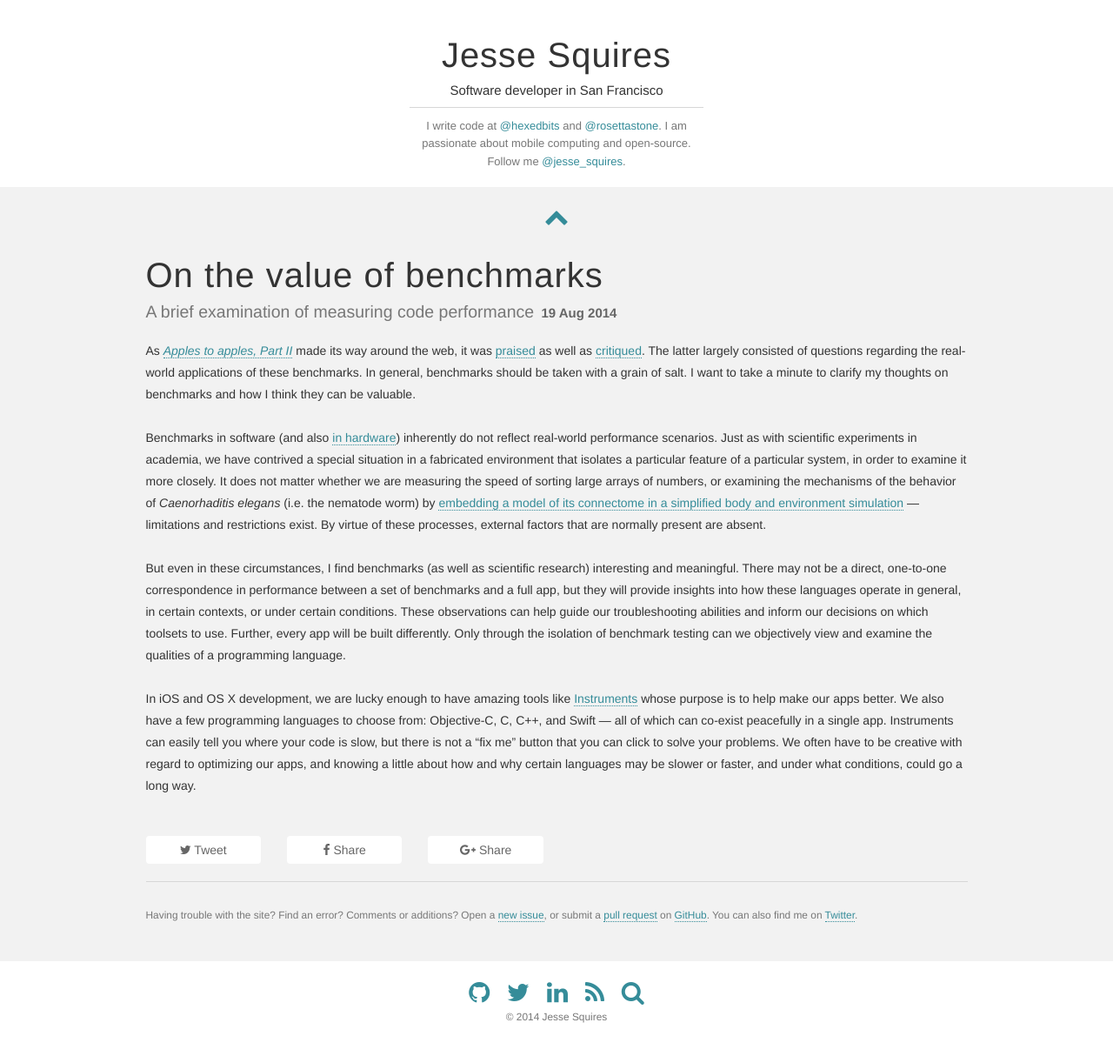
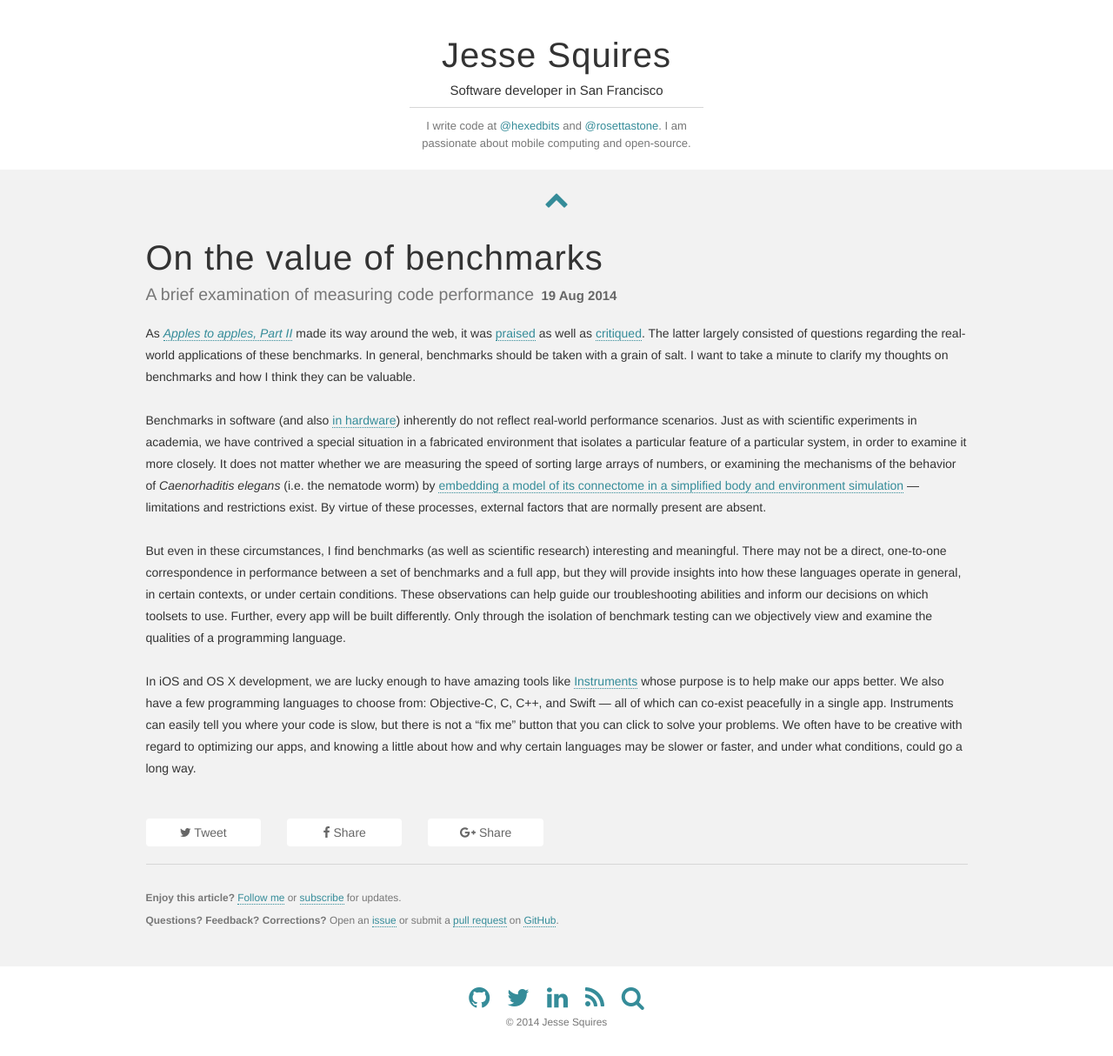
Before and after one commit to jessesquires/jessesquires.com, a Jekyll site: the page built from _posts/2014-08-19-on-the-value-of-benchmarks.md, in a window 1280 px wide. Shown: the whole page at 87% size. Built offline with Jekyll 4.4.1, drawn with Linux system fonts in a browser that asks for light colours; nearby versions of some CDN libraries; Markdown is read by kramdown in place of the engine named in the settings.

Commit message:
add drafts to ignore. edit site header. edit post footer.

```diff
--- a/_includes/header.html
+++ b/_includes/header.html
@@ -6,7 +6,7 @@
 			<h2>Software developer in San Francisco</h2>
 			<hr>
 			<div id="tagline" class="col-sm-6 col-sm-offset-3 col-md-6 col-md-offset-3">
-			<small class="text-muted">I write code at <a href="http://bit.ly/hexbitsTW" target="_blank">@hexedbits</a> and <a href="https://twitter.com/rosettastone" target="_blank">@rosettastone</a>. I am passionate about mobile computing and open-source. Follow me <a href="http://bit.ly/jsqrsTW" target="_blank">@jesse_squires</a>.</small>
+			<small class="text-muted">I write code at <a href="http://bit.ly/hexbitsTW" target="_blank">@hexedbits</a> and <a href="https://twitter.com/rosettastone" target="_blank">@rosettastone</a>. I am passionate about mobile computing and open-source.</small>
 			</div> <!-- col -->
 		</div> <!-- col -->
 	</div> <!-- row -->
--- a/_layouts/post.html
+++ b/_layouts/post.html
@@ -49,8 +49,9 @@ layout: default
 <div>
 	<p class="text-muted">
 		<small>
-			Having trouble with the site? Find an error? Comments or additions?
-			Open a <a href="https://github.com/jessesquires/jessesquires.github.io/issues" target="_blank">new issue</a>, or submit a <a href="https://github.com/jessesquires/jessesquires.github.io/pulls" target="_blank">pull request</a> on <a href="https://github.com/jessesquires/jessesquires.github.io" target="_blank">GitHub</a>. You can also find me on <a href="http://bit.ly/jsqrsTW" target="_blank">Twitter</a>.
+			<strong>Enjoy this article?</strong> <a href="http://bit.ly/jsqrsTW" target="_blank">Follow me</a> or <a href="/feed.xml">subscribe</a> for updates.<br />
+			<strong>Questions? Feedback? Corrections?</strong>
+			Open an <a href="https://github.com/jessesquires/jessesquires.github.io/issues" target="_blank">issue</a> or submit a <a href="https://github.com/jessesquires/jessesquires.github.io/pulls" target="_blank">pull request</a> on <a href="https://github.com/jessesquires/jessesquires.github.io" target="_blank">GitHub</a>.
 		</small>
 	</p>
 </div>
```
Also changed, not shown: 1 other file.
